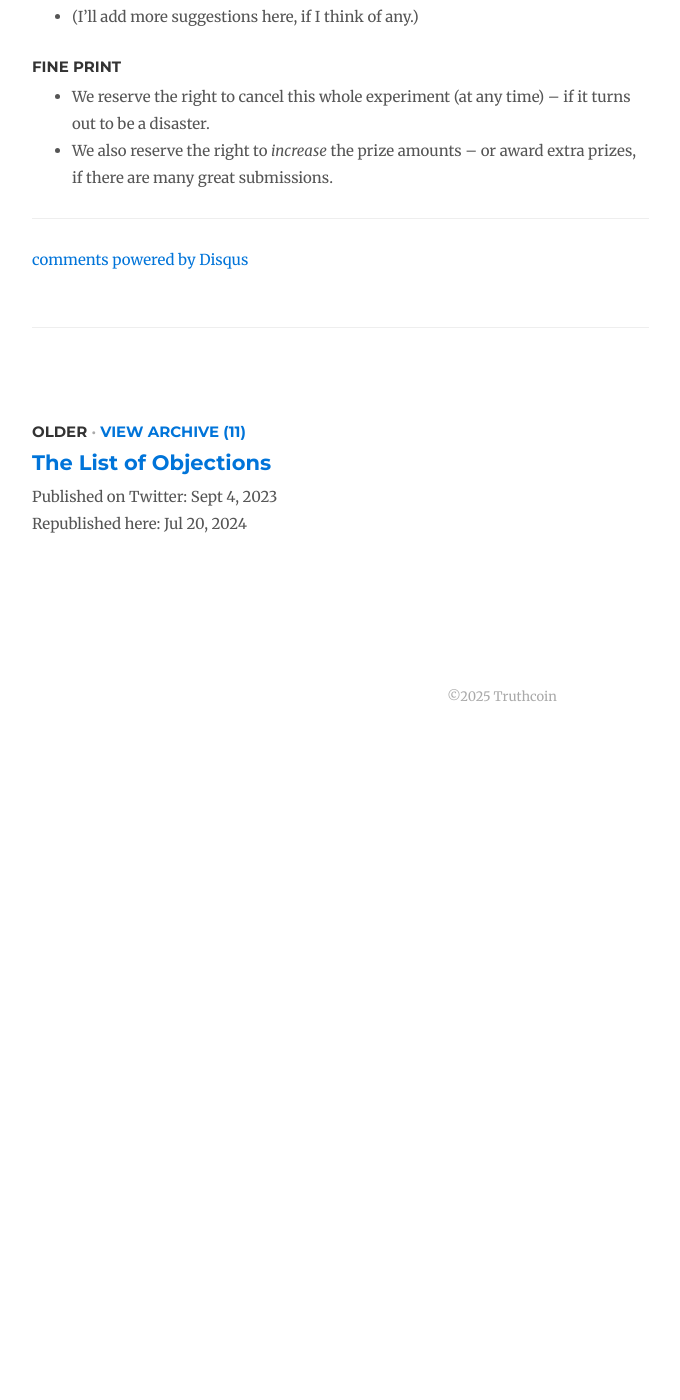
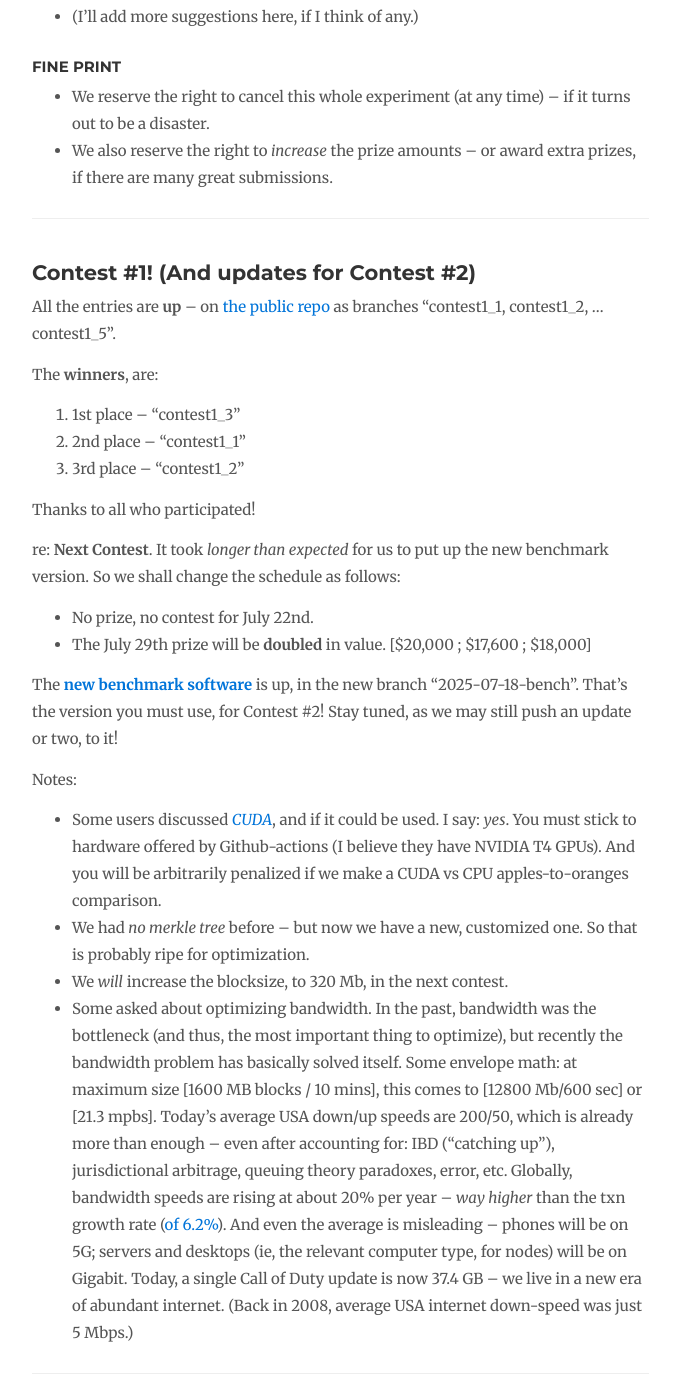
Before and after one commit to drivechain-project/drivechain.info, a Jekyll site: the page built from _posts/2025-07-01-perf-contest.md, in a window 1280 px wide and 1400 px high, scrolled down 2349 px. Shown: the whole window, without its empty margins (138-818 px from the left). Built offline with Jekyll 4.4.1, drawn with Linux system fonts in a browser that asks for light colours; comment, search, counter and statistics services are not loaded; before the commit the page ends 3098 px from its top, so only the background shows below that.

Commit message:
Update 2025-07-01-perf-contest.md

```diff
--- a/_posts/2025-07-01-perf-contest.md
+++ b/_posts/2025-07-01-perf-contest.md
@@ -69,4 +69,32 @@ Drastic changes -- such as rewriting the codebase in a different language -- are
 * We reserve the right to cancel this whole experiment (at any time) -- if it turns out to be a disaster.
 * We also reserve the right to *increase* the prize amounts -- or award extra prizes, if there are many great submissions.
 
+
 ---
+
+## Contest #1! (And updates for Contest #2)
+
+All the entries are **up** -- on [the public repo](https://github.com/LayerTwo-Labs/thunder-rust) as branches "contest1_1, contest1_2, ... contest1_5".
+
+The **winners**, are:
+
+1. 1st place -- "contest1_3"
+2. 2nd place -- "contest1_1"
+3. 3rd place -- "contest1_2"
+
+Thanks to all who participated!
+
+re: **Next Contest**. It took *longer than expected* for us to put up the new benchmark version. So we shall change the schedule as follows:
+
+* No prize, no contest for July 22nd.
+* The July 29th prize will be **doubled** in value. [$20,000 ; $17,600 ; $18,000]
+
+The **[new benchmark software](https://github.com/LayerTwo-Labs/thunder-rust/tree/2025-07-18-bench)** is up, in the new branch "2025-07-18-bench". That's the version you must use, for Contest #2! Stay tuned, as we may still push an update or two, to it!
+
+Notes:
+- Some users discussed [*CUDA*](https://developer.nvidia.com/cuda-toolkit), and if it could be used. I say: *yes*. You must stick to hardware offered by Github-actions (I believe they have NVIDIA T4 GPUs). And you will be arbitrarily penalized if we make a CUDA vs CPU apples-to-oranges comparison.
+- We had *no merkle tree* before -- but now we have a new, customized one. So that is probably ripe for optimization.
+- We *will* increase the blocksize, to 320 Mb, in the next contest.
+- Some asked about optimizing bandwidth. In the past, bandwidth was the bottleneck (and thus, the most important thing to optimize), but recently the bandwidth problem has basically solved itself. Some envelope math: at maximum size [1600 MB blocks / 10 mins], this comes to [12800 Mb/600 sec] or [21.3 mpbs]. Today's average USA down/up speeds are 200/50, which is already more than enough -- even after accounting for: IBD ("catching up"), jurisdictional arbitrage, queuing theory paradoxes, error, etc. Globally, bandwidth speeds are rising at about 20% per year -- *way higher* than the txn growth rate ([of 6.2%](https://www.truthcoin.info/blog/all-world-txns/)). And even the average is misleading -- phones will be on 5G; servers and desktops (ie, the relevant computer type, for nodes) will be on Gigabit. Today, a single Call of Duty update is now 37.4 GB -- we live in a new era of abundant internet. (Back in 2008, average USA internet down-speed was just 5 Mbps.)
+
+---
```
